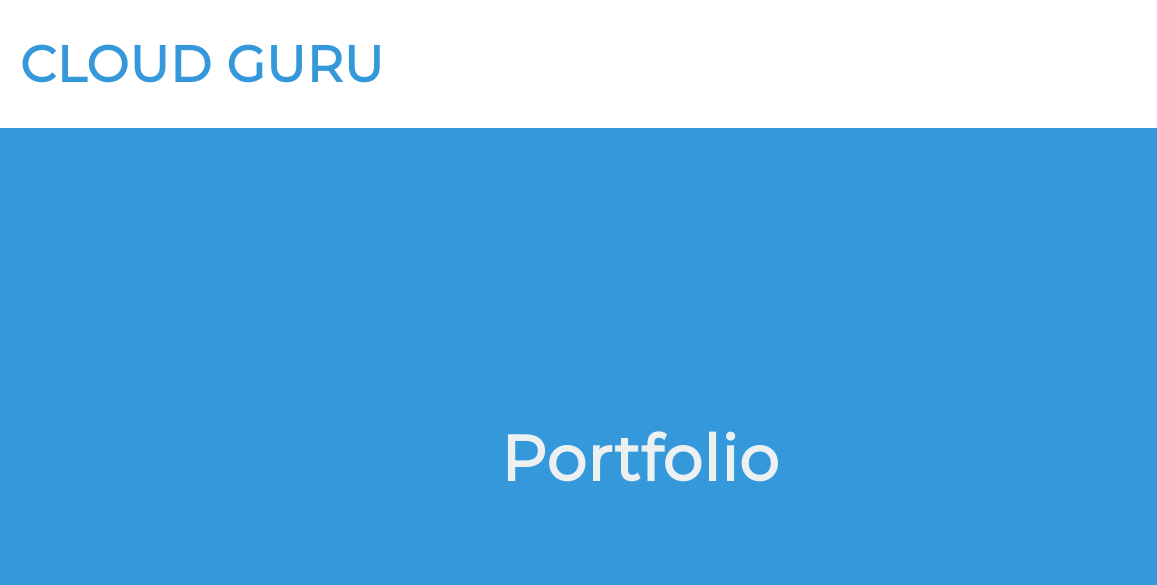
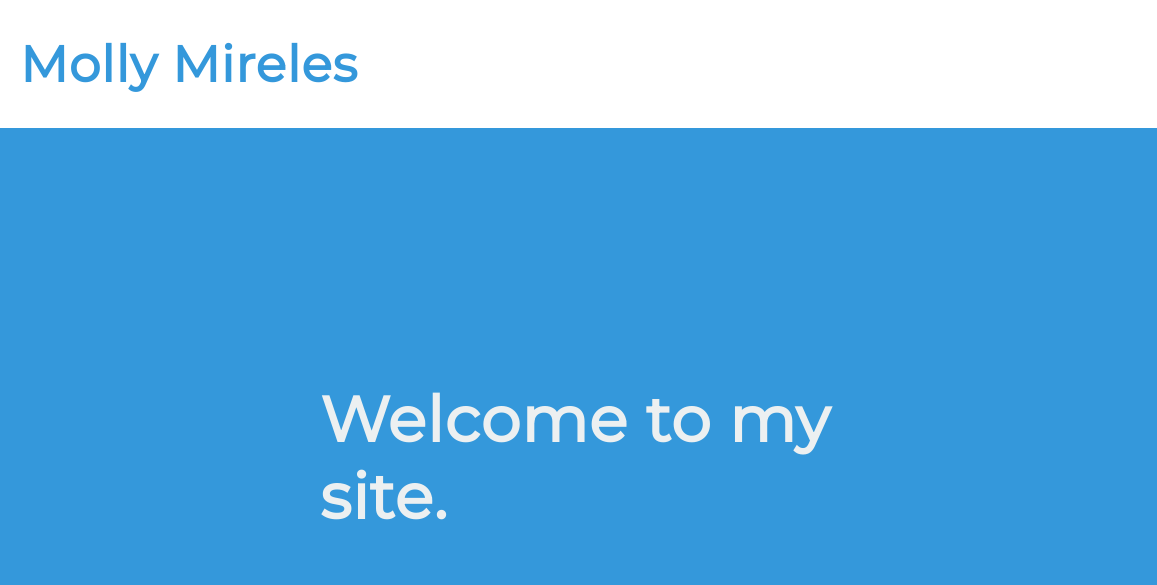
Before and after one commit to Anchises68/mollymirelesportfolio, a plain HTML site: page index.html in a window 1280 px wide. Shown: the top 585 px of the page, 0-1157 px from the left. Drawn offline with Linux system fonts and the light colour scheme.

Commit message:
updated index.html

```diff
--- a/index.html
+++ b/index.html
@@ -2,7 +2,7 @@
 <html>
   <head>
     <meta charset="utf-8">
-    <title>A Portfolio In The Cloud</title>
+    <title>Molly Mireles Portfolio</title>
     <link rel="stylesheet" href="styles/main.css"/>
 
     <link rel="stylesheet" href="https://maxcdn.bootstrapcdn.com/font-awesome/4.7.0/css/font-awesome.min.css"/>
@@ -15,7 +15,7 @@
     <main class="overflow--auto">
       <h1 class="color--skyBlue section__heading--largest">
         <!--Your name goes here -->
-        CLOUD GURU
+        Molly Mireles
       </h1>
 
       <ul class="section--social">
@@ -56,7 +56,7 @@
 
     <section class="background--skyBlue section">
       <h2 class="color--cloud margin--none section__text--centered">
-        Portfolio
+        Welcome to my site.
       </h2>
     </section>
 
```
